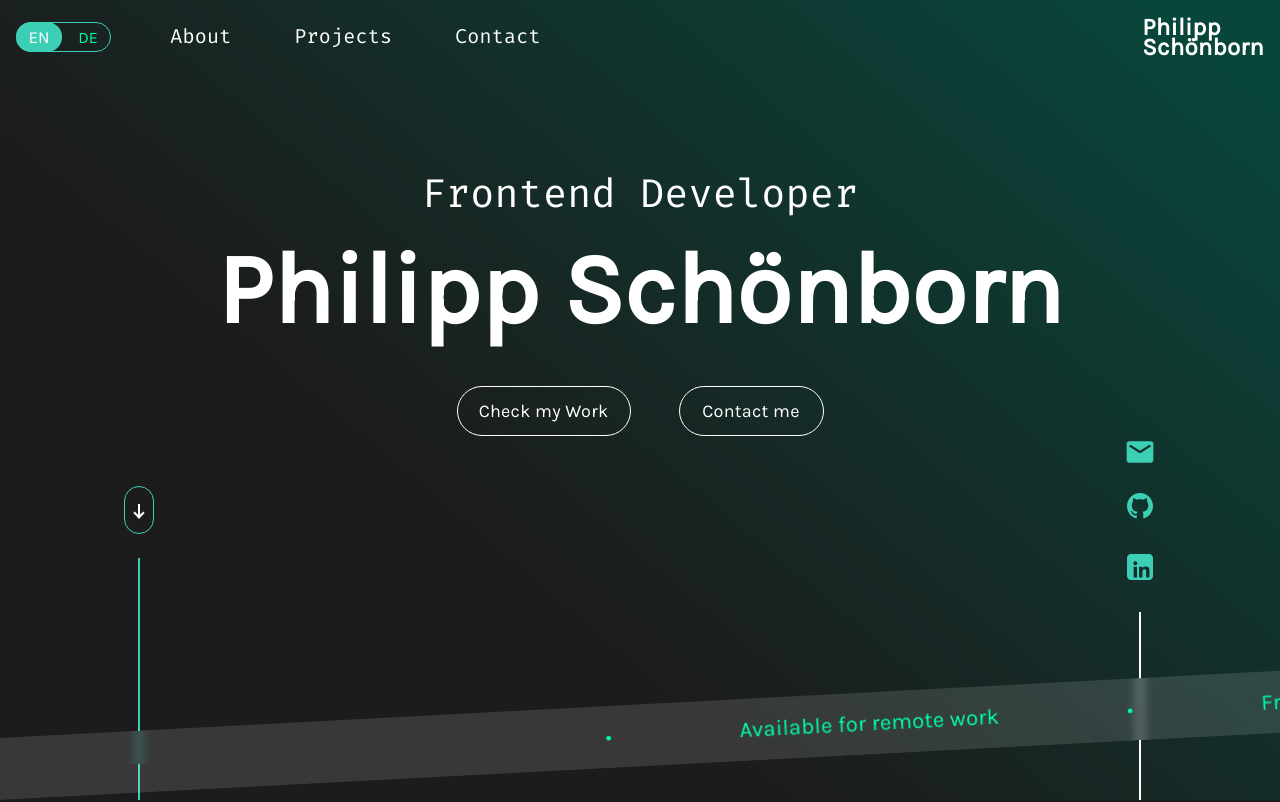
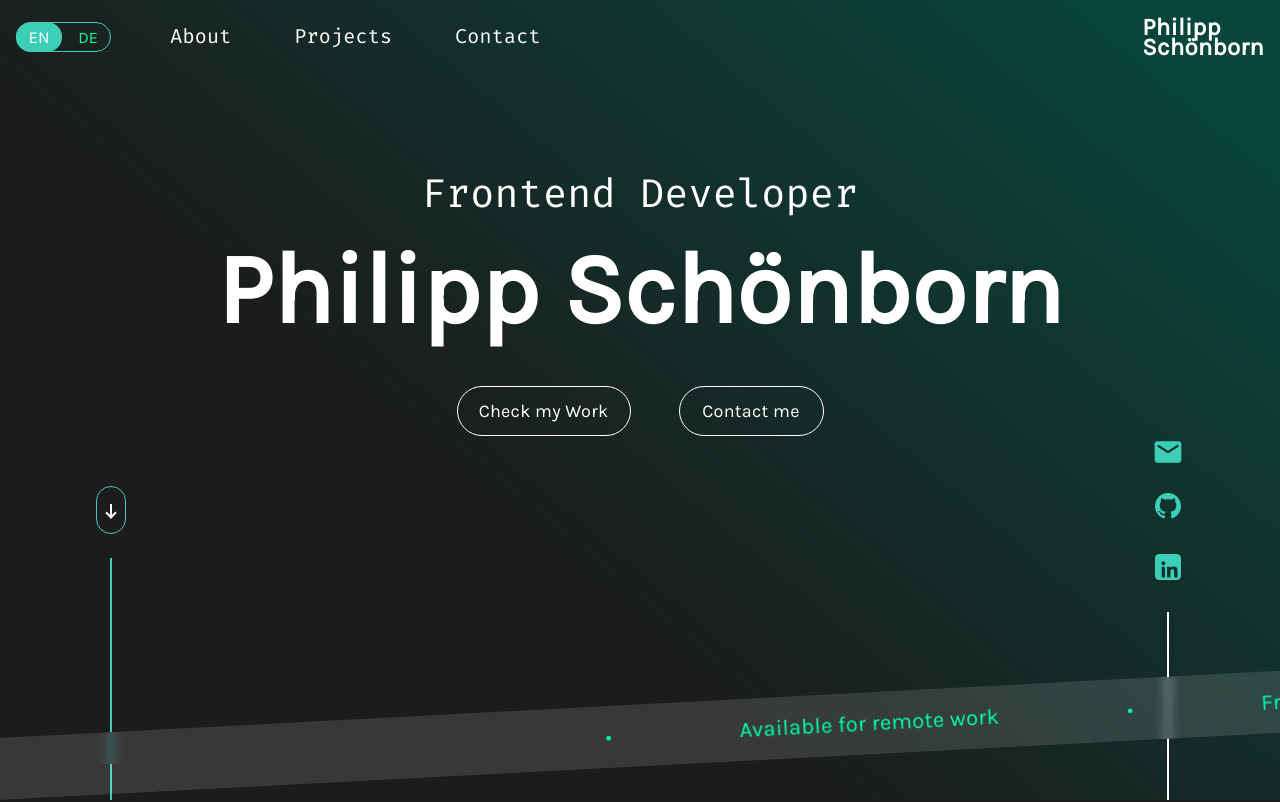
Before and after one commit to PhilippSchoenborn/project_portfolio, an Angular app: page / in a window 1280 px wide. Shown: the top 802 px of the page. Built offline with nearby package versions, Linux system fonts and the light colour scheme.

Commit message:
fixing content and set a limit to max-width from 1440px

```diff
--- a/src/app/hero/hero.component.scss
+++ b/src/app/hero/hero.component.scss
@@ -12,6 +12,7 @@
     margin: 0;
     color: white;
     overflow: hidden;
+    align-items: center;
 
     .navbar {
         /* Position relative so .burger-dropdown can be absolutely positioned */
@@ -20,6 +21,8 @@
         justify-content: space-between;
         align-items: center;
         height: 98px;
+        width: 100%;
+        max-width: 1440px;
 
         .logo {
             font-family: 'Karla', sans-serif;
@@ -199,6 +202,8 @@
         text-align: center;
         gap: 12px;
         padding-top: 100px;
+        width: 100%;
+        max-width: 1440px;
 
         p {
             margin: 0;
@@ -348,6 +353,8 @@
         display: flex;
         justify-content: space-between;
         align-items: flex-end;
+        max-width: 1440px;
+        width: 100%;
 
         .scroll-icon {
             display: flex;
@@ -363,6 +370,7 @@
             display: flex;
             flex-direction: column;
             align-items: center;
+            justify-content: start;
             gap: 24px;
             padding-right: 96px;
 
@@ -516,39 +524,6 @@
     }
 }
 
-
-// .scroll-icon {
-//     margin-left: 124px !important;
-// }
-
-// .social-links {
-//     padding-right: 124px !important;
-// }
-
-@media (max-width: 9000px) {
-    .scroll-icon {
-        margin-left: 600px !important;
-    }
-    .social-links {
-        padding-right: 600px !important;
-    }
-    .navbar {
-        justify-content: space-around !important;
-    }
-}
-
-@media (max-width: 1920px) {
-    .scroll-icon {
-        margin-left: 124px !important;
-    }
-    .social-links {
-        padding-right: 124px !important;
-    }
-    .navbar {
-        justify-content: space-between !important;
-    }
-}
-
 @media (max-width: 1024px) {
     .hero-content {
         padding-top: 118px !important;
```
